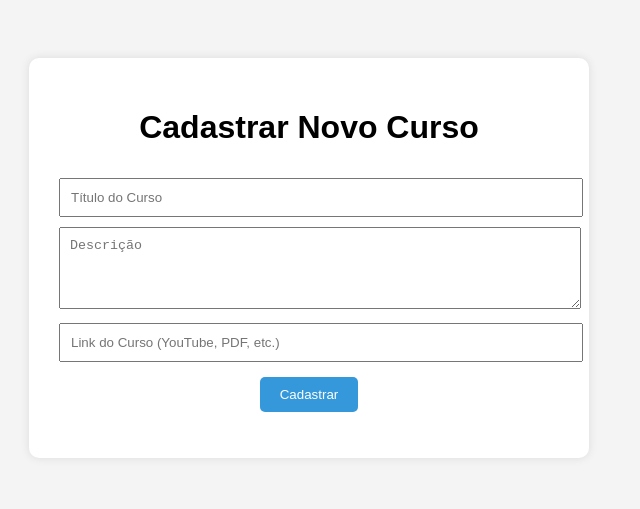
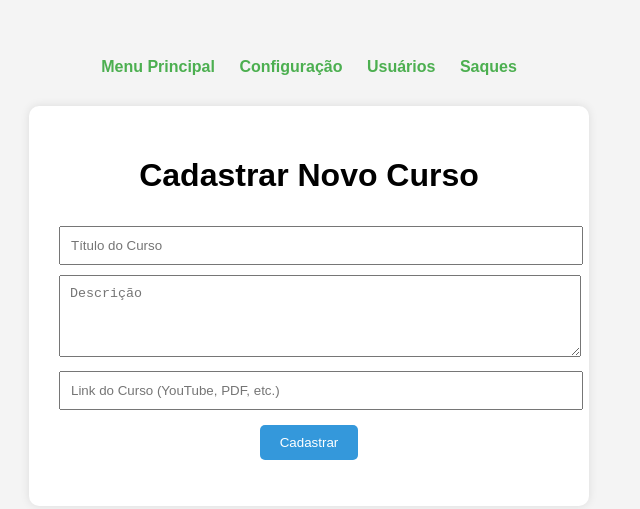
Before and after one commit to Leandro1308/renda-compartilhada, a website: page public/admin-cursos.html in a window 1280 px wide. Shown: the whole page, without its empty margins (331-971 px from the left). Drawn offline with Linux system fonts and the light colour scheme.

Commit message:
Update admin-cursos.html

```diff
--- a/public/admin-cursos.html
+++ b/public/admin-cursos.html
@@ -9,6 +9,18 @@
       font-family: Arial, sans-serif;
       text-align: center;
       padding: 50px;
+    }
+    nav {
+      margin-bottom: 30px;
+    }
+    nav a {
+      margin: 0 10px;
+      text-decoration: none;
+      color: #4CAF50;
+      font-weight: bold;
+    }
+    nav a:hover {
+      text-decoration: underline;
     }
     .container {
       background: white;
@@ -39,6 +51,13 @@
   </style>
 </head>
 <body>
+
+  <nav>
+    <a href="admin.html">Menu Principal</a>
+    <a href="admin-configuracao.html">Configuração</a>
+    <a href="admin-usuarios.html">Usuários</a>
+    <a href="pagamento.html">Saques</a>
+  </nav>
 
   <div class="container">
     <h1>Cadastrar Novo Curso</h1>
```
